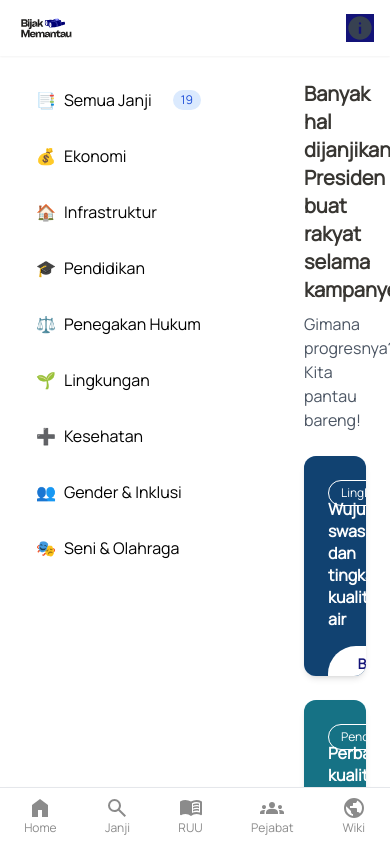
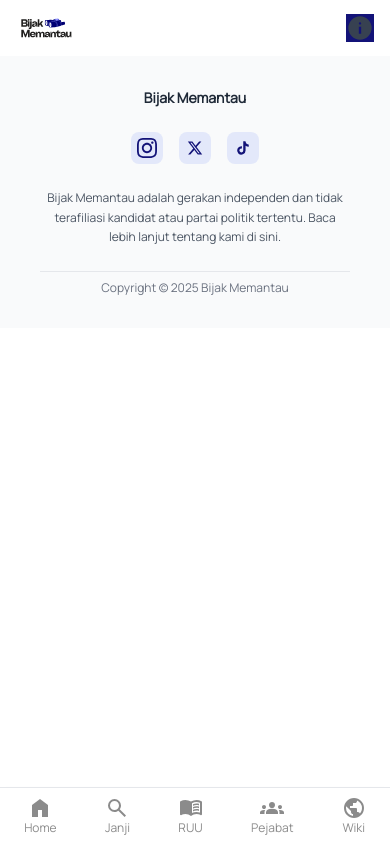
Before and after one commit to sfauzi/bijakmemantau, a Nuxt app: page /pantau-janji in a window 390 px wide. Shown: the top 842 px of the page. Built offline with nearby package versions, Linux system fonts and the light colour scheme; a web font is replaced by a local one.

Commit message:
fix: responsivitas pantau-janji

```diff
--- a/app/pages/pantau-janji.vue
+++ b/app/pages/pantau-janji.vue
@@ -96,7 +96,7 @@ function formatTitle(title: string) {
 </script>
 
 <template>
-    <section class="flex min-h-screen mb-8">
+    <section class="flex min-h-screen mb-8 hidden md:flex">
         <!-- Sidebar -->
         <aside class="w-[280px] flex justify-start p-6 space-y-4 sticky top-0 h-screen">
             <nav class="space-y-4">
```
